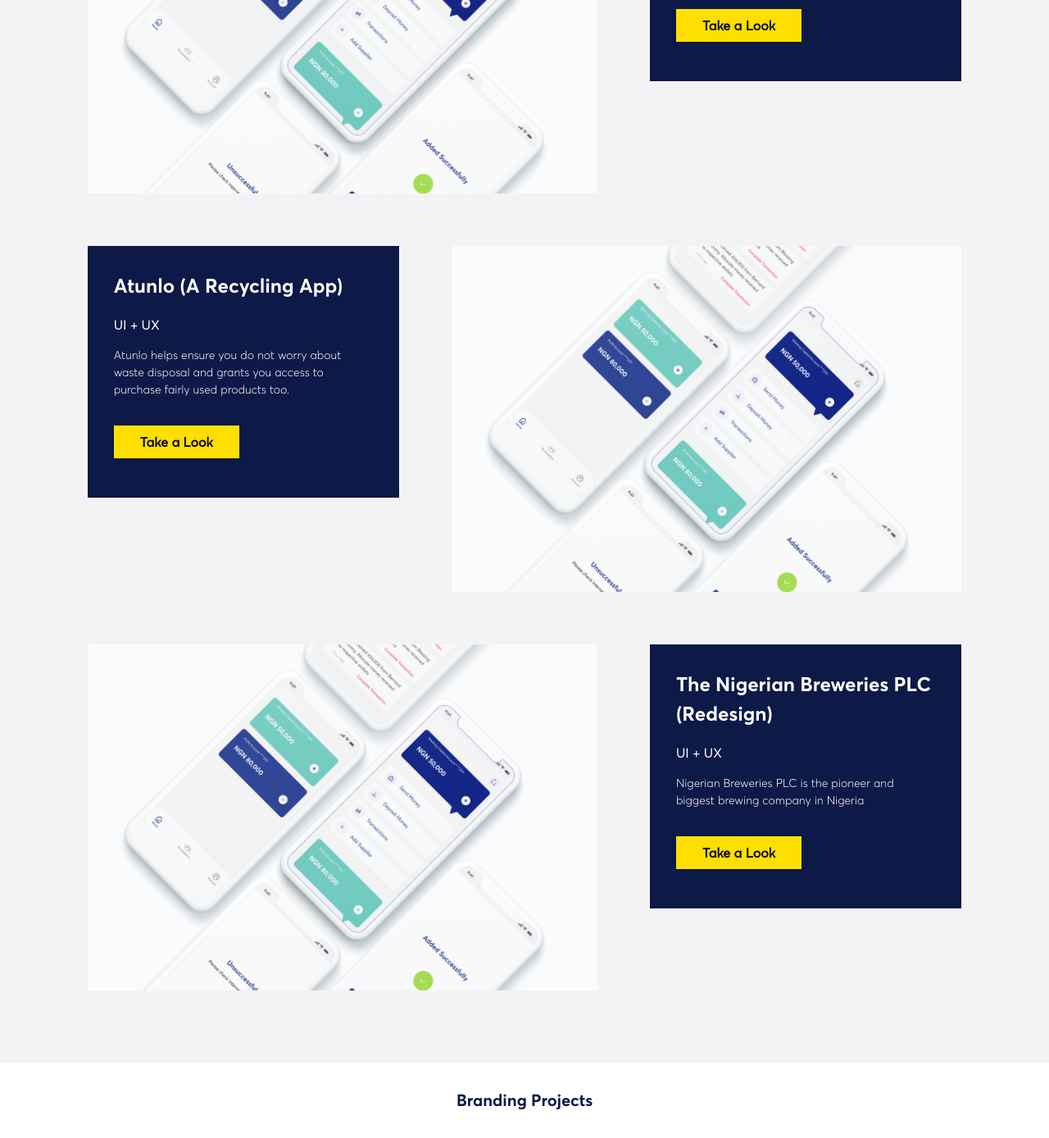
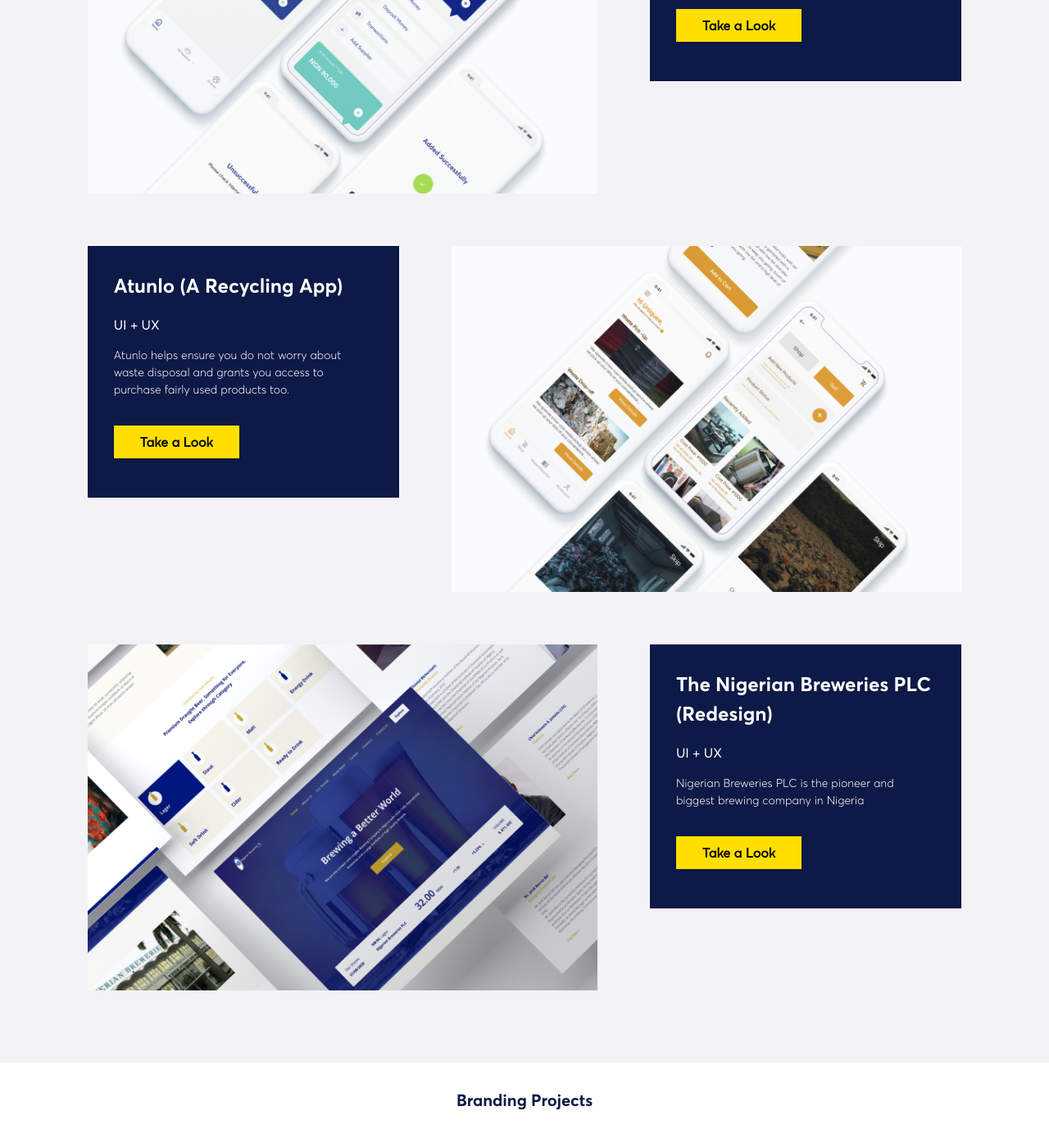
Before and after one commit to adelakuntobi/unique-portfolio, a React (Create React App) app: page / in a window 1280 px wide. Shown: the part 1290-2678 px from the top of the page at 82% size. Built offline with nearby package versions, Linux system fonts and the light colour scheme.

Commit message:
Added template images

```diff
--- a/src/components/Landingpage/Landingpage.js
+++ b/src/components/Landingpage/Landingpage.js
@@ -4,6 +4,9 @@
 import headerimage from '../../images/header__image.svg'
 import src1 from '../../images/Rectangle 596.svg'
 import src2 from '../../images/Rectangle 597.svg'
+import workyy from '../../images/Rectangle 593 (2).png'
+import breweries from '../../images/Rectangle 593 (1).png'
+import atunloimg from '../../images/Rectangle 593.png'
 // import { Switch, Route } from 'react-router-dom'
 // import Workcappy from '../Projects/Workcappy'
 // import Projects from '../Projects/Atunlo'
@@ -39,14 +42,17 @@
               heading="WorkyCappy Bank"
               explaination="A Bank that aids businesses and firms efficiently and effectively manage their working capital"
               link="workycappy"
+              project1={workyy}
                />
               <Projectsample position="flex-row-reverse" heading="Atunlo (A Recycling App)"
               explaination="Atunlo helps ensure you do not worry about waste disposal and grants you access to purchase
               fairly used products too."
+              project1={atunloimg}
               link="atunlo"/>
               <Projectsample heading="The Nigerian Breweries PLC (Redesign)"
               explaination="Nigerian Breweries PLC is the pioneer and biggest brewing company in Nigeria"
               link="breweries"
+              project1={breweries}
               />
             </div>
           </div>
--- a/src/components/Landingpage/Projectsample.js
+++ b/src/components/Landingpage/Projectsample.js
@@ -1,10 +1,10 @@
 import React from 'react'
-import project1 from '../../images/Rectangle 593 (2).png'
+
 import { Link } from 'react-router-dom'
 
 // var project2 = require('../../images/Rectangle 593.png');
 function Projectsample(props) {
-  const {heading,explaination,position,link} = props
+  const {heading,explaination,position,link,project1} = props
   return (
     <div>
       <div className={`${position} text-white block lg:flex pb-16 gap-x-16`}>
```
